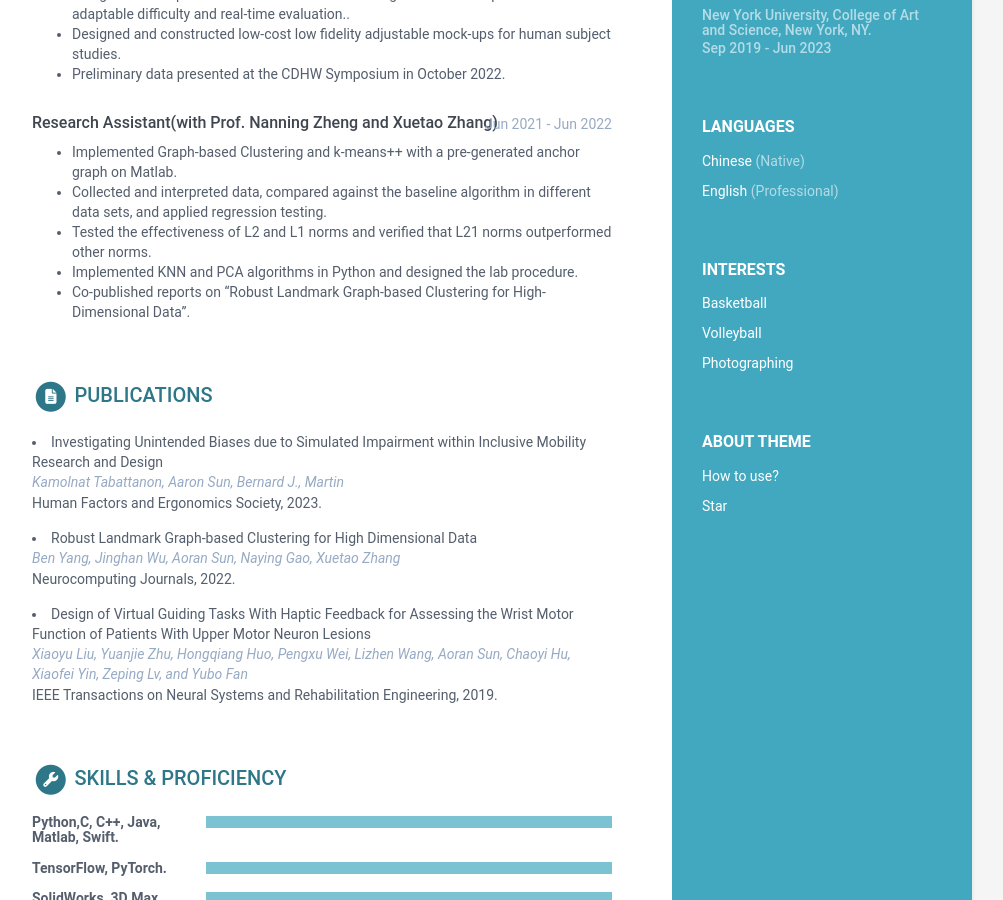
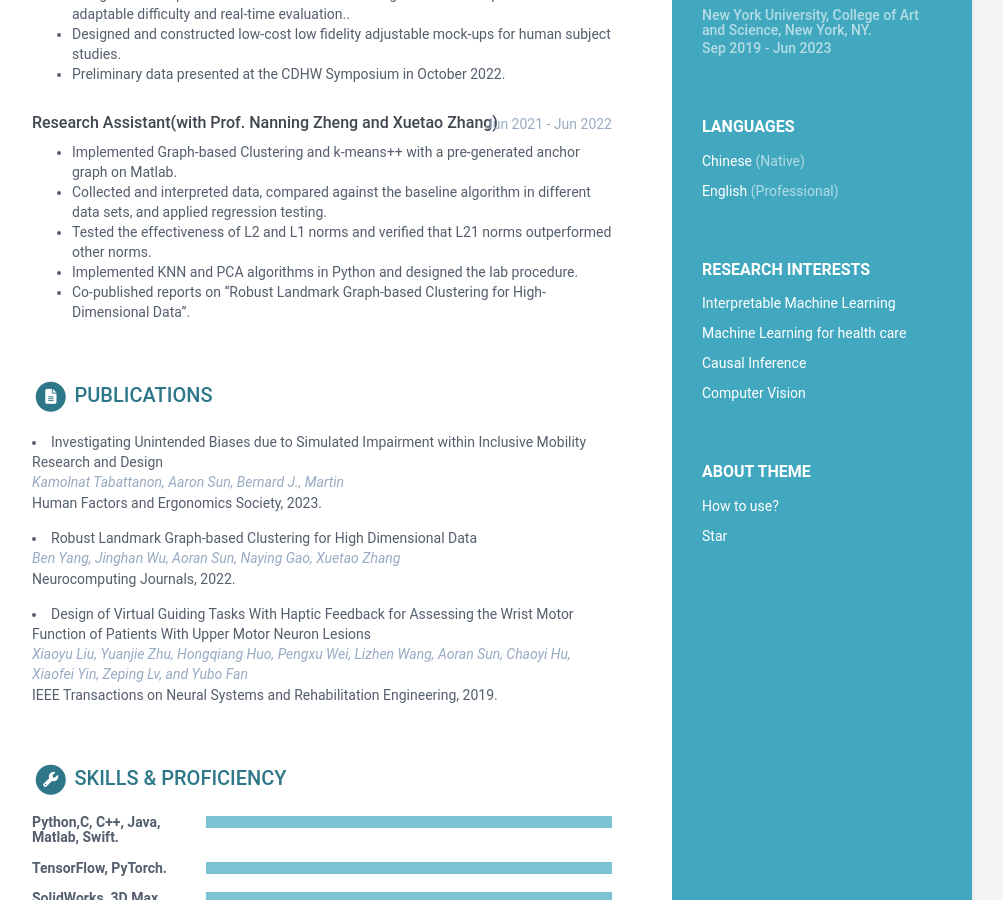
Before and after one commit to SunSun2001/CV, a Jekyll site: the page built from index.html, in a window 1280 px wide and 900 px high, scrolled down 661 px. Shown: the whole window, without its empty margins (168-1171 px from the left). Built offline with Jekyll 4.4.1, drawn with Linux system fonts in a browser that asks for light colours.

Commit message:
Update data.yml

```diff
--- a/_data/data.yml
+++ b/_data/data.yml
@@ -43,16 +43,18 @@ sidebar:
           level: Professional
 
     interests:
-      title: Interests
+      title: Research Interests
       info:
-        - item: Basketball
+        - item: Interpretable Machine Learning
           #link:
 
-        - item: Volleyball
+        - item: Machine Learning for health care
           #link:
 
-        - item: Photographing
+        - item: Causal Inference
           #link:
+
+        - item: Computer Vision
 
 education:
     title: Education
@@ -63,16 +65,6 @@ education:
       - degree: B.A. in Mathematics and Computer Science
         university: New York University, College of Art and Science, New York, NY.
         time: Sep 2019 - Jun 2023
-skills:
-    title: Research Interests
-
-    toolset:
-      - name: Interpretable Machine Learning
-      - name: Machine Learning for health care
-      - name: Computer Vision
-      - name: Causal Inference
-      - name: AI for Science
-
 
 experiences:
     title: Research Experiences
```
